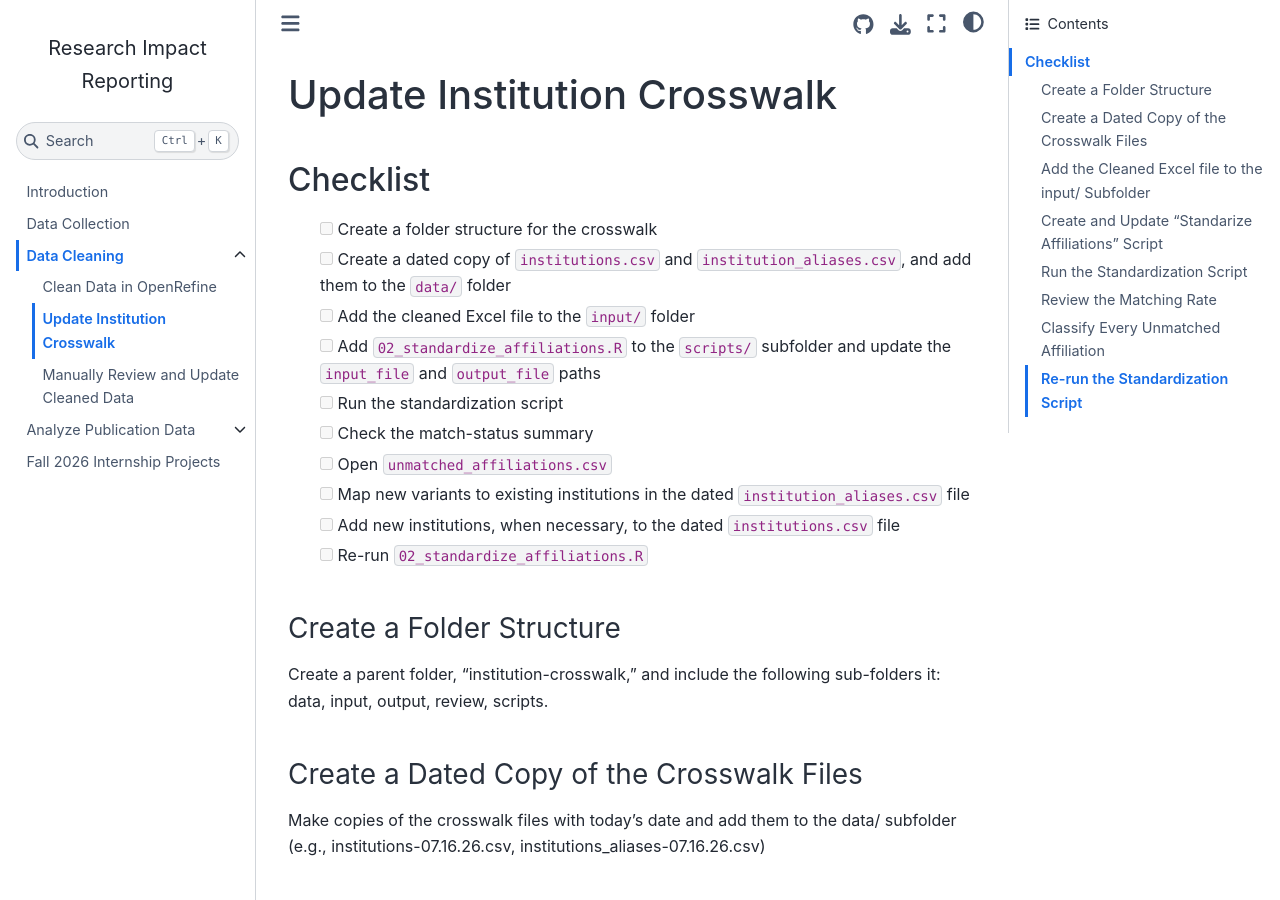
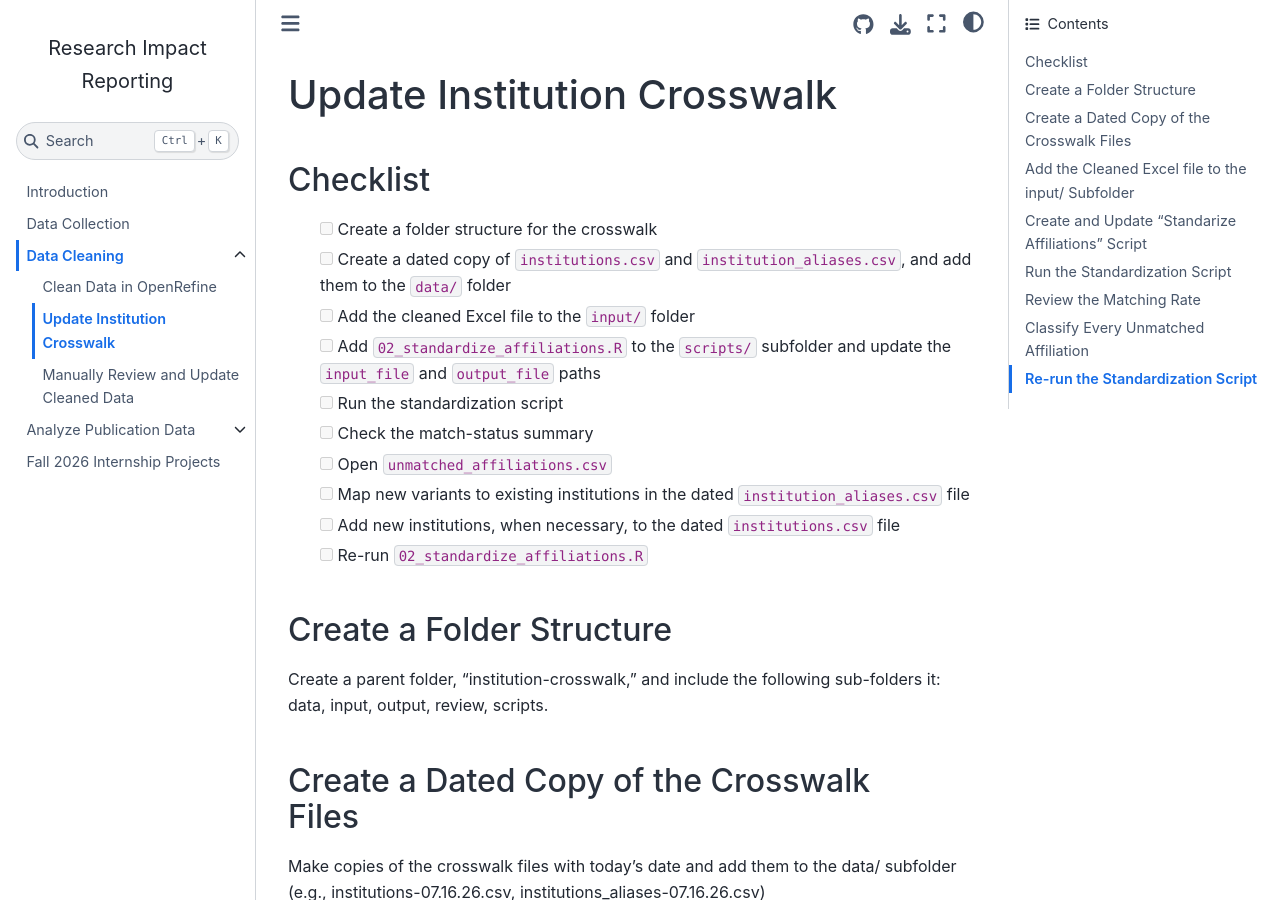
Before and after one commit to vvlooking/research-impact, a Jupyter Book: the page built from website/data-cleaning-crosswalk.md, in a window 1280 px wide and 900 px high. Built offline with Jupyter Book 1.0.4 settings and Sphinx 7.4.7 and the Sphinx Book theme 1.1.4, drawn with Linux system fonts in a browser that asks for light colours; pages that are not in the unit, such as notebooks, are missing from menus.

````diff
--- a/website/data-cleaning-crosswalk.md
+++ b/website/data-cleaning-crosswalk.md
@@ -13,19 +13,19 @@
 - [ ] Add new institutions, when necessary, to the dated `institutions.csv` file
 - [ ] Re-run `02_standardize_affiliations.R`
 
-### Create a Folder Structure
+## Create a Folder Structure
 
 Create a parent folder, "institution-crosswalk," and include the following sub-folders  it: data, input, output, review, scripts.
 
-### Create a Dated Copy of the Crosswalk Files
+## Create a Dated Copy of the Crosswalk Files
 
 Make copies of the crosswalk files with today's date and add them to the data/ subfolder (e.g., institutions-07.16.26.csv, institutions_aliases-07.16.26.csv)
 
-### Add the Cleaned Excel file to the input/ Subfolder
+## Add the Cleaned Excel file to the input/ Subfolder
 
 Upload the cleaned de-duplicated Excel file into the input/ subfolder. The Excel file should include at least the following columns: DB, affiliations, affiliations_key.
 
-### Create and Update "Standarize Affiliations" Script
+## Create and Update "Standarize Affiliations" Script
 
 In RStudio, create the script, "02_standardize_affiliations.R". Then, update the following lines with the correct file paths: "path_to_deduplicated_dataset", "path_to_dated_institutions.csv", "path_to_dated_institution_aliases.csv", "path_to_unmatched_affiliations.csv", and "path_to_deduplicated_dataset-standardized.xlsx".
 
@@ -177,11 +177,11 @@ write_xlsx(
 )
 ```
 
-### Run the Standardization Script
+## Run the Standardization Script
 
 Run the standardization script to split the affiliations_key into individual affiliation strings, match those strings against "institution_aliases.csv", retrieve canonical names and identifiers from "institutions.csv", produce a standardized Excel file, and produce a new "unmatched_affiliations.csv" file.
 
-### Review the Matching Rate
+## Review the Matching Rate
 
 Add the following code to the end of the standardization script:
 
@@ -206,7 +206,7 @@ standardized_publications |>
   View()
 ```
 
-### Classify Every Unmatched Affiliation
+## Classify Every Unmatched Affiliation
 
 If an unmatched institution maps to an institution already in the "institutions.csv" file, add a row to the "institutions.aliases.csv" file.
 
@@ -224,7 +224,7 @@ If an unmatched institution does not map to an institution already in the "insti
 
 After adding necessary rows to the "institutions.csv" file, check for duplicates based on affiliation IDs, such as IPEDS.
 
-### Re-run the Standardization Script
+## Re-run the Standardization Script
 
 Re-run the standardization script and check the match status by adding the following code to the end of the script:
 
````
